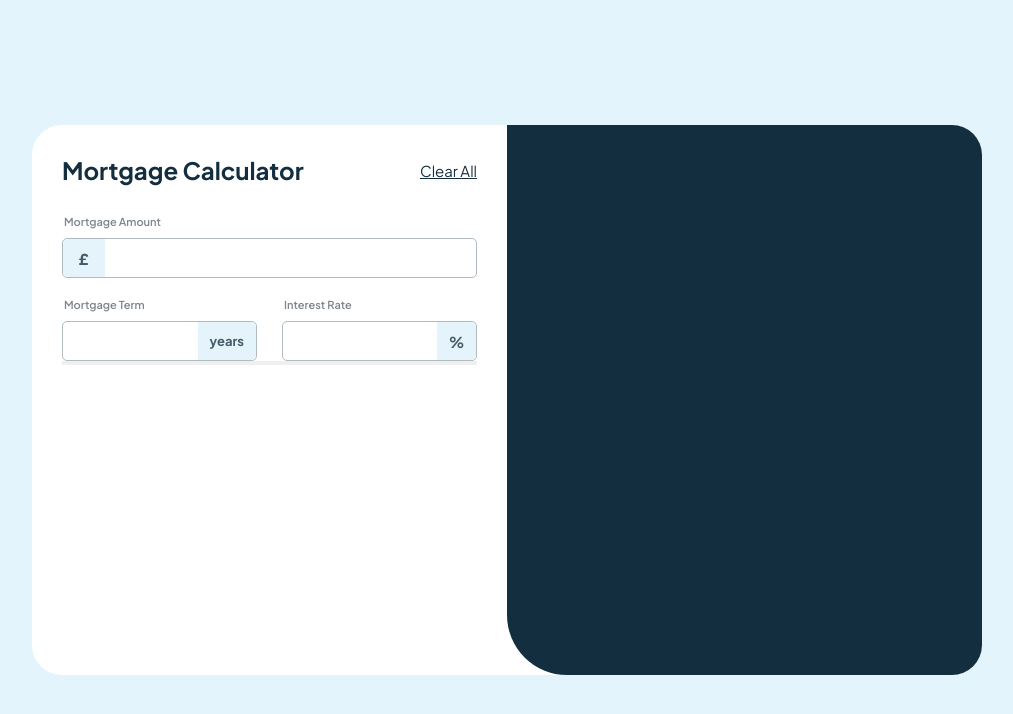
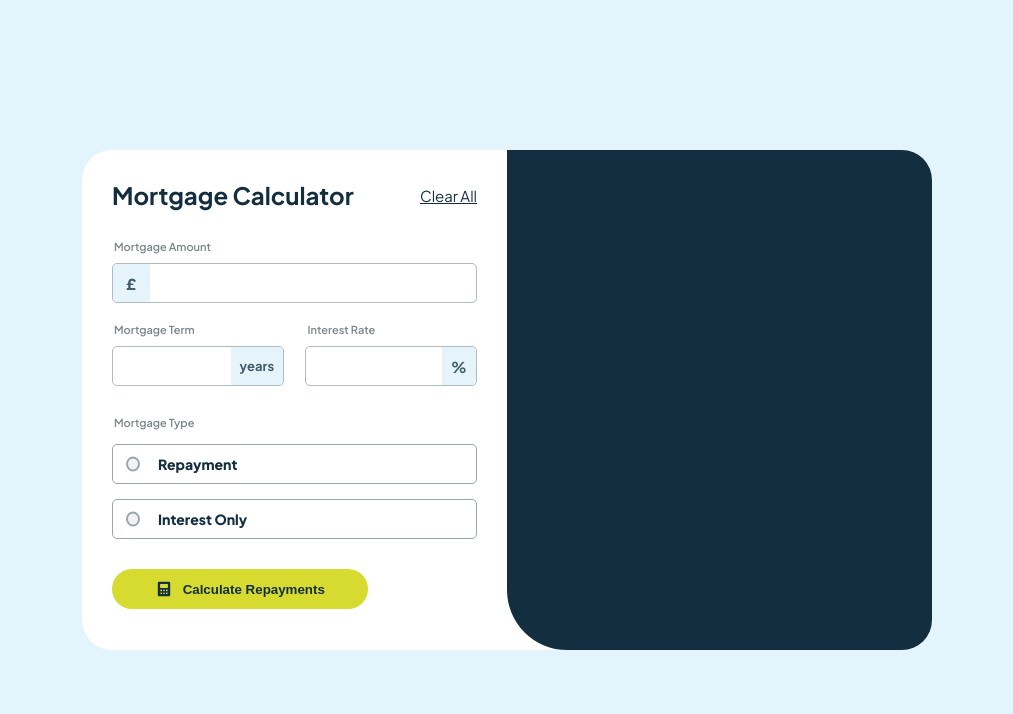
Before and after one commit to FurkannOzbek/React-Snack-Apps, a Next.js app in the folder mortgage-repayment-calculator/: page / in a window 1280 px wide. Shown: the top 714 px of the page, without its empty margins (133-1146 px from the left). Built offline with nearby package versions, Linux system fonts and the light colour scheme.

Commit message:
style for mortgage form

```diff
--- a/mortgage-repayment-calculator/app/Components/MortgageCard.jsx
+++ b/mortgage-repayment-calculator/app/Components/MortgageCard.jsx
@@ -13,6 +13,8 @@ export default function MortgageCard() {
   const [isRateError, setIsRateError] = useState(false);
   const [isYearsError, setIsYearsError] = useState(false);
   const [isAmountError, setIsAmountError] = useState(false);
+  const [selectedType, setSelectedType] = useState("");
+  const [selectedOption, setSelectedOption] = useState(null);
 
   // Form Submit
   function formSubmit(e) {
@@ -32,15 +34,10 @@ export default function MortgageCard() {
       setAmount("");
     }
     e.preventDefault();
-    console.log("submit");
-    console.log(rate);
-    console.log(years);
-    console.log(amount);
   }
   // Format Currency
   const formatCurrency = (inputAmount) => {
     const maxAmount = 9999999999;
-
     if (inputAmount == "") {
       return "";
     }
@@ -53,7 +50,7 @@ export default function MortgageCard() {
       setAmountErrorMessage("Max amount is 9,999,999,999");
       setIsAmountError(true);
     }
-    const amount = Math.min(formattedNumber, maxAmount);
+
     console.log(formattedNumber);
     return formattedValue;
   };
@@ -127,6 +124,13 @@ export default function MortgageCard() {
     const formattedRate = formatRate(rate);
     setRate(formattedRate);
   };
+
+  const handleRadioChange = (option) => {
+    setSelectedOption(option);
+    setSelectedType(option);
+    console.log(selectedOption);
+  };
+
   return (
     <>
       <div className={styles.mortgageCard}>
@@ -232,7 +236,37 @@ export default function MortgageCard() {
                 )}
               </div>
             </div>
-            <button type="submit" onSubmit={formSubmit}></button>
+            <div className={styles.radioBoxWrapper}>
+              <p className={styles.typeText}> Mortgage Type</p>
+              {["Repayment", "Interest Only"].map((option) => (
+                <div
+                  className={
+                    selectedType === option
+                      ? `${styles.inputWrapperType} ${styles.selectedType}`
+                      : `${styles.inputWrapperType}`
+                  }
+                  key={option}
+                  // onClick={handleRadioClick(option)}
+                >
+                  <label className={styles.radioText}>
+                    <input
+                      value={option}
+                      type="radio"
+                      className={styles.radioType}
+                      checked={selectedOption === option}
+                      onChange={() => handleRadioChange(option)}
+                    />
+                    <span className={styles.customRadio}></span>
+                    {option}
+                  </label>
+                </div>
+              ))}
+            </div>
+            <button className={styles.submitButton} type="submit" onSubmit={formSubmit}>
+              {" "}
+              <img src="icon-calculator.svg" style={{ width: "18px", marginRight: "10px" }} />{" "}
+              Calculate Repayments
+            </button>
           </form>
         </div>
         <div className={styles.resultTab}></div>
--- a/mortgage-repayment-calculator/app/Components/MortgageCard.module.css
+++ b/mortgage-repayment-calculator/app/Components/MortgageCard.module.css
@@ -4,8 +4,8 @@
   left: 50%; /* left and top 50% makes top left corner of div centerized but that doesnt totally make div centerized*/
   top: 50%;
   transform: translate(-50%, -50%); /* For truely centerize the div*/
-  width: 950px;
-  height: 550px;
+  width: 850px;
+  height: 500px;
   display: flex;
   border-radius: 30px;
 }
@@ -204,3 +204,104 @@
   font-weight: 700;
   font-size: 13px;
 }
+.radioBoxWrapper {
+  margin-top: 30px;
+  display: flex;
+  flex-direction: column;
+  gap: 15px; /* Space between each radio option */
+}
+.mortgageTypeLabel {
+  margin-top: 30px;
+}
+.inputWrapperType {
+  position: relative;
+  cursor: pointer;
+  padding-left: 35px; /* Space for custom radio button */
+  font-size: 18px;
+  color: #333; /* Text color */
+  user-select: none;
+  border: 1px solid hsl(193, 10%, 64%);
+  border-radius: 5px;
+  height: 40px;
+}
+.submitButton {
+  margin-top: 30px;
+  height: 40px;
+  border-radius: 30px;
+  width: 70%;
+  background-color: hsl(61, 70%, 52%);
+  display: flex;
+  align-items: center;
+  justify-content: center;
+  color: hsl(201, 54%, 16%);
+  font-weight: 700;
+  border: 0px; /* For reset nextjs default button style */
+}
+.radioType {
+  position: absolute;
+  opacity: 0;
+  cursor: pointer;
+}
+.radioText {
+  font-weight: 700;
+  width: 100%;
+  height: 100%;
+  cursor: pointer;
+  display: flex;
+  flex-direction: row;
+  align-content: center;
+  flex-wrap: wrap;
+  color: hsl(201, 54%, 16%);
+  font-weight: 900;
+  margin-left: 10px;
+  font-size: 14px;
+}
+
+.radioText input[type="radio"]:checked + .custom-radio-button {
+  background-color: #007bff;
+}
+.inputWrapperType input[type="radio"] {
+  position: absolute;
+  opacity: 0;
+  cursor: pointer;
+}
+.customRadio {
+  margin-left: 13px;
+  position: absolute;
+  left: 0;
+  top: 50%;
+  transform: translateY(-50%);
+  height: 15px;
+  width: 14px;
+  background-color: #f2f2f2; /* Background color */
+  border: 2px solid hsl(193, 10%, 64%); /* Border color */
+  border-radius: 50%; /* Make it round */
+  transition: background-color 0.3s, border-color 0.3s; /* Smooth transitions */
+}
+.radioType:checked + .customRadio {
+  background-color: white; /* Checked background color */
+  border-color: hsl(62, 71%, 53%); /* Checked border color */
+}
+.radioType:checked + .customRadio::after {
+  content: "";
+  position: absolute;
+  left: 50%;
+  top: 50%;
+  transform: translate(-50%, -50%);
+  height: 8px;
+  width: 8px;
+  background-color: hsl(62, 71%, 53%); /* Inner dot color */
+  border-radius: 50%;
+}
+/* Hover effect */
+
+.typeText {
+  margin-left: 2px;
+  font-size: 11px;
+  color: hsl(200, 7%, 52%);
+  font-weight: 600;
+}
+.selectedType {
+  border-color: hsl(62, 71%, 53%);
+  background-color: hsl(60, 72%, 93%);
+}
```
Also changed, not shown: mortgage-repayment-calculator/public/icon-calculator.svg (added).
